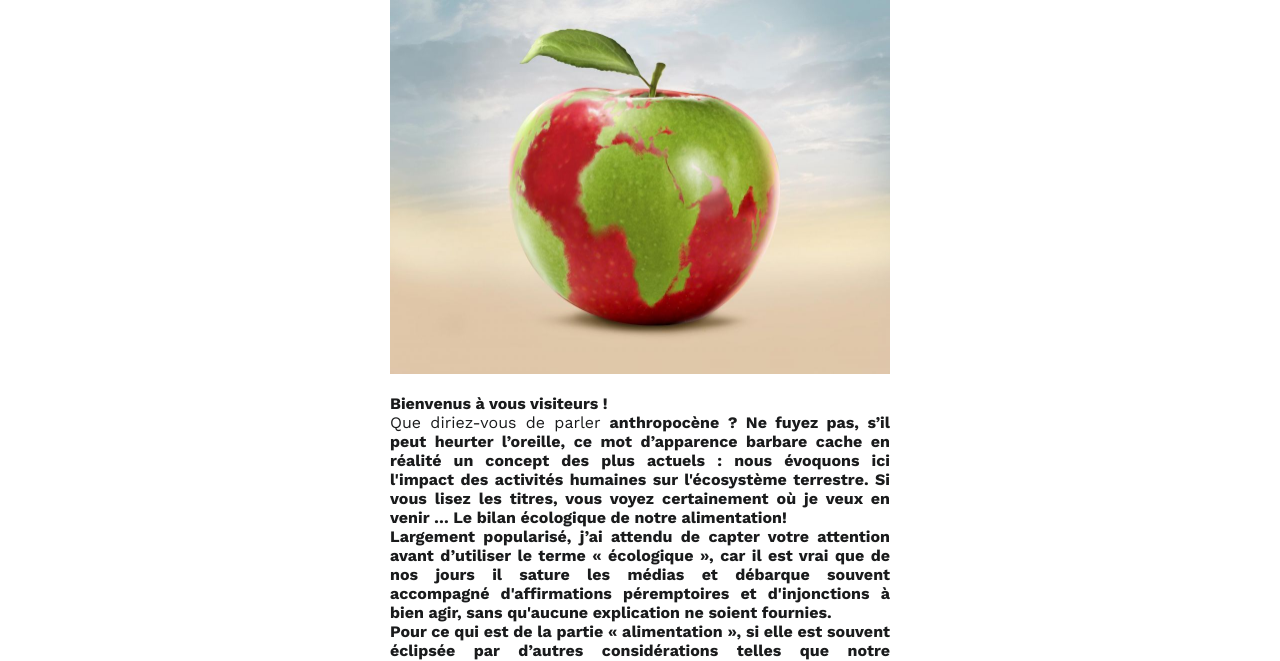
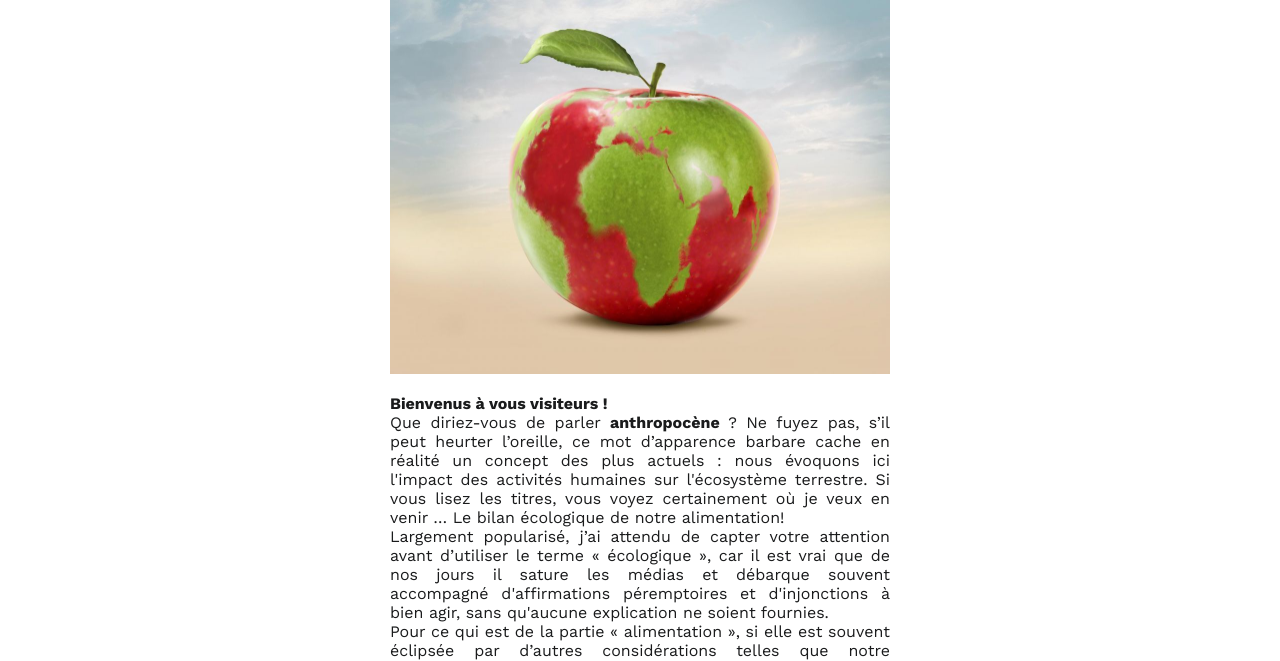
Before and after one commit to Shoneildray/DataViz, a website built with Parcel: page index.html in a window 1280 px wide. Shown: the part 139-800 px from the top of the page. Built offline with nearby package versions, Linux system fonts and the light colour scheme.

Commit message:
Update index.html

```diff
--- a/index.html
+++ b/index.html
@@ -80,7 +80,7 @@
           <p align="justify">
             <b> Bienvenus &agrave vous visiteurs ! </b>
             <br />
-            Que diriez-vous de parler <b> anthropoc&egravene <b/> ? Ne fuyez pas, s’il peut heurter l’oreille, ce mot d’apparence barbare cache en r&eacutealit&eacute un concept des plus actuels : nous &eacutevoquons ici l'impact des activit&eacutes humaines sur l'&eacutecosyst&egraveme terrestre. Si vous lisez les titres, vous voyez certainement o&ugrave je veux en venir … Le bilan &eacutecologique de notre alimentation!
+            Que diriez-vous de parler <b> anthropoc&egravene </b> ? Ne fuyez pas, s’il peut heurter l’oreille, ce mot d’apparence barbare cache en r&eacutealit&eacute un concept des plus actuels : nous &eacutevoquons ici l'impact des activit&eacutes humaines sur l'&eacutecosyst&egraveme terrestre. Si vous lisez les titres, vous voyez certainement o&ugrave je veux en venir … Le bilan &eacutecologique de notre alimentation!
             <br />
             Largement popularis&eacute, j’ai attendu de capter votre attention avant d’utiliser le terme « &eacutecologique », car il est vrai que de nos jours il sature les m&eacutedias et d&eacutebarque souvent accompagn&eacute d'affirmations p&eacuteremptoires et d'injonctions &agrave bien agir, sans qu'aucune explication ne soient fournies.
             <br />
```
